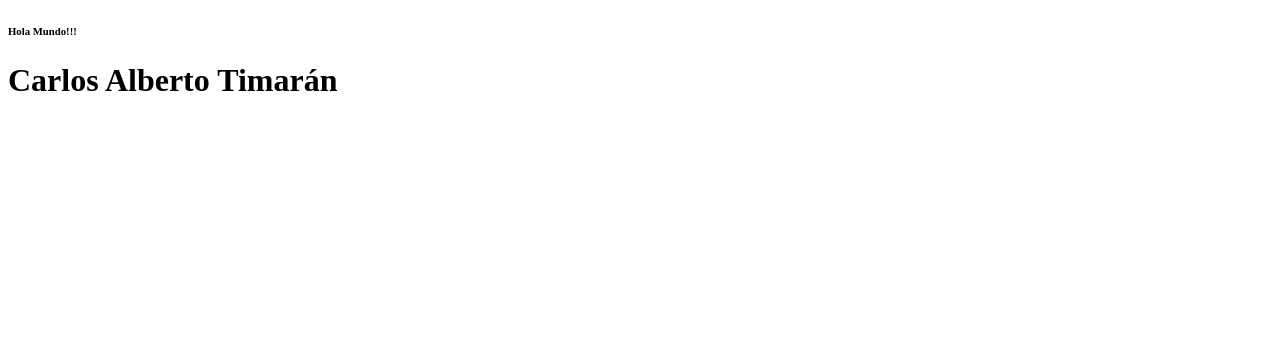
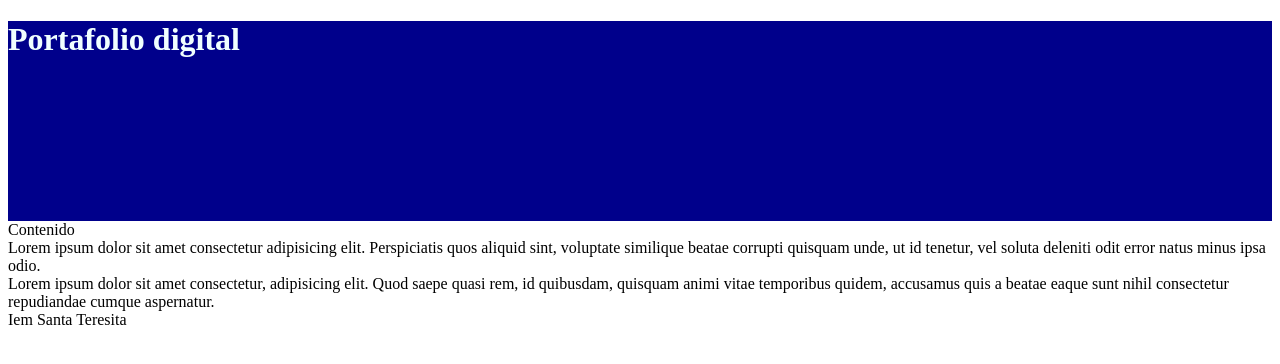
Before and after one commit to ctimaran/Curso-Html, a plain HTML site: page 11/index.html in a window 1280 px wide. Drawn offline with Linux system fonts and the light colour scheme.

Commit message:
Actualizado index.html

```diff
--- a/11/index.html
+++ b/11/index.html
@@ -4,9 +4,27 @@
     <meta charset="UTF-8">
     <meta name="viewport" content="width=device-width, initial-scale=1.0">
     <title>Documento de prueba</title>
+    <style>
+        #encabezado{
+            width: 100%;
+            height: 200px;
+            background-color: darkblue;
+            color: azure;
+        }
+    </style>
+
+
 </head>
 <body>
-    <h6> Hola Mundo!!!</h6>
-    <h1>Carlos Alberto Timarán</h1>
+    <div id="encabezado" > <h1>Portafolio digital</h1></div>
+    <div> Contenido </div>
+    <div>
+        <div> Lorem ipsum dolor sit amet consectetur adipisicing elit. Perspiciatis quos aliquid sint, voluptate similique
+            beatae corrupti quisquam unde, ut id tenetur, vel soluta deleniti odit error natus minus ipsa odio. </div>
+        <div> Lorem ipsum dolor sit amet consectetur, adipisicing elit. Quod saepe quasi rem, id quibusdam, quisquam animi vitae
+            temporibus quidem, accusamus quis a beatae eaque sunt nihil consectetur repudiandae cumque aspernatur.</div>
+    </div>
+    <div> Iem Santa Teresita</div>
+
 </body>
 </html>
```
